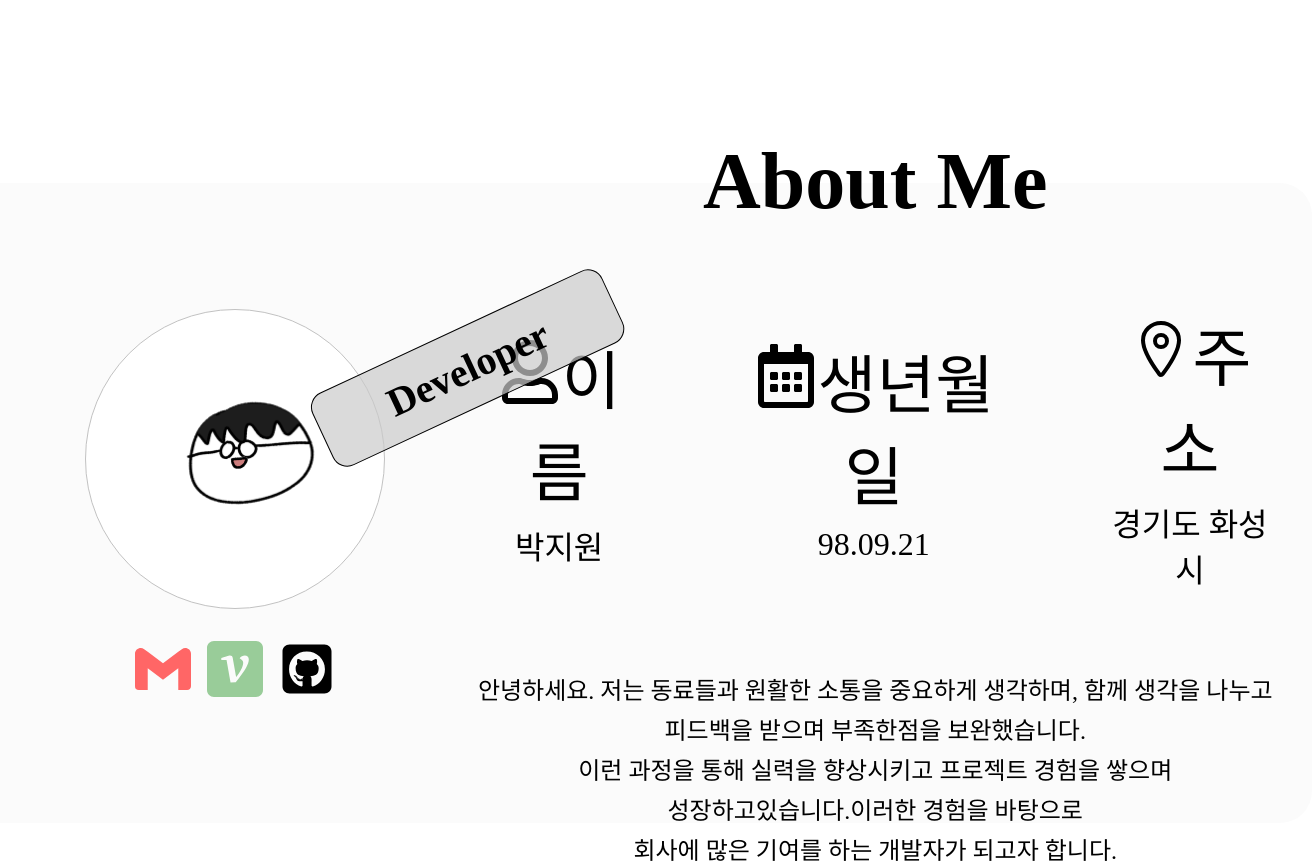
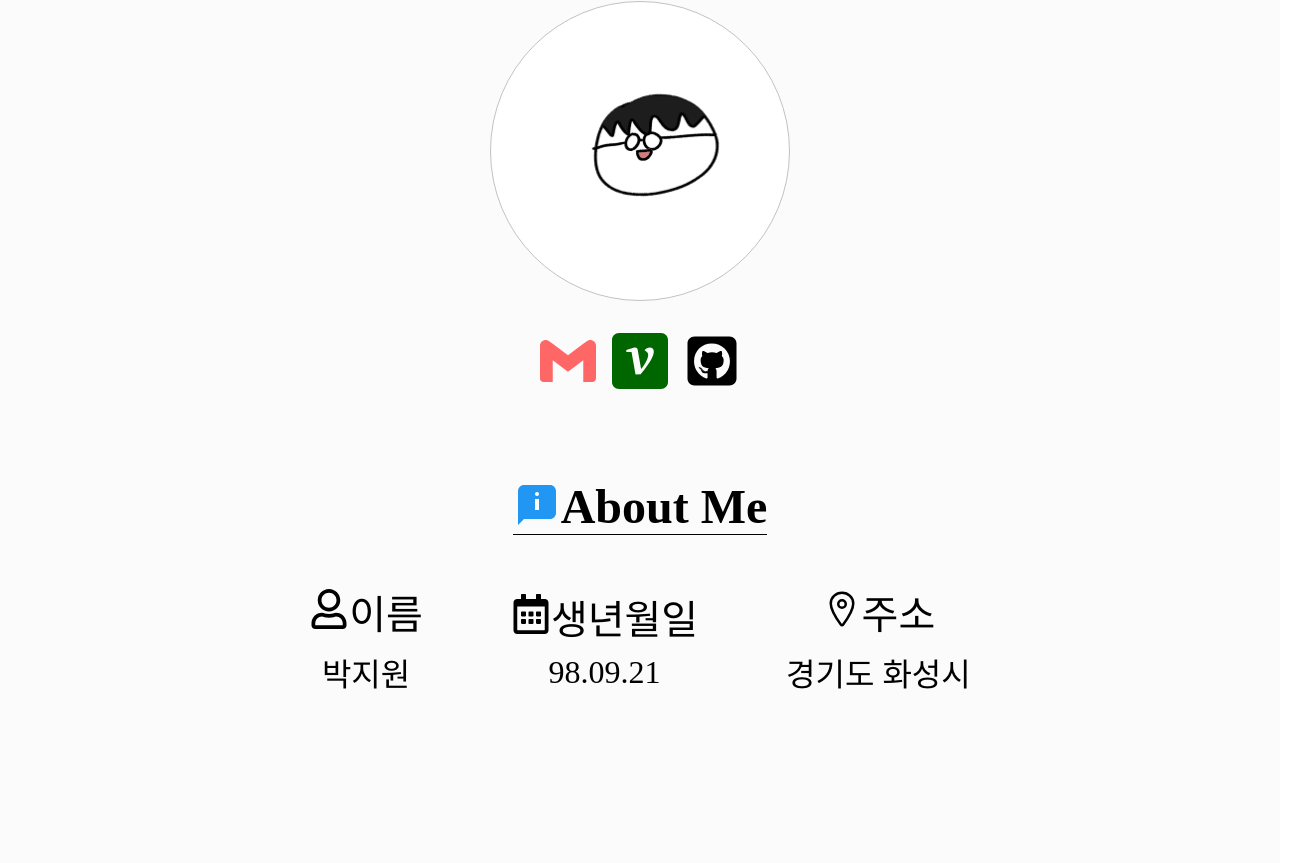
Before and after one commit to PJW980921/PJW-PortFolio, a React (Vite) app: page / in a window 1280 px wide. Shown: the part 137-1000 px from the top of the page, 1312 px wide, since content can reach past the window. Built offline with nearby package versions, Linux system fonts and the light colour scheme; a web font is replaced by a local one.

Commit message:
refactor : AboutMe 소개글 수정 및 UI 반응형 구현

```diff
--- a/src/components/Main/AboutMe/AboutMe.scss
+++ b/src/components/Main/AboutMe/AboutMe.scss
@@ -2,7 +2,6 @@
 
 .about-me_container {
   display: flex;
-  flex-direction: row;
   width: 100%;
   align-items: center;
   justify-content: center;
@@ -21,10 +20,17 @@
   text-align: center;
   justify-content: space-around;
   border-radius: 2rem;
-  width: 100rem;
+  width: 80%;
   height: 40rem;
   background-color: rgba(249, 249, 249, 0.6);
   padding: 0 2rem;
+  @media (max-width: 1500px) {
+    flex-direction: column;
+    gap: 2rem;
+    justify-content: center;
+    width: 100%;
+    height: 100%;
+  }
 }
 
 .profile-box {
@@ -35,6 +41,12 @@
   gap: 2rem;
   border-radius: 2rem;
   width: 30rem;
+  @media (min-width: 767px) and (max-width: 1500px) {
+    flex-direction: column;
+    justify-content: center;
+    width: auto;
+    height: 100%;
+  }
 }
 
 .profile-img_box {
@@ -63,11 +75,14 @@
   font-size: 2.5rem;
   top: 20rem;
   left: 63rem;
-  transform: translateX(-48rem) rotate(-25deg) translateY(10rem);
+  transform: translateX(-52rem) rotate(-25deg) translateY(10rem);
   border: 0.1rem solid;
   background-color: rgba(203, 203, 203, 0.7);
   border-radius: 1rem;
   z-index: 1;
+  @media (max-width: 1919px) {
+    display: none;
+  }
 }
 .icons-box {
   display: flex;
@@ -86,7 +101,7 @@
 }
 
 #velog {
-  color: #99cc99;
+  color: #006600;
 }
 
 #gmail {
@@ -95,27 +110,33 @@
 .profile-info_container {
   display: flex;
   flex-direction: column;
-  gap: 5rem;
+  gap: 3rem;
   justify-content: center;
   align-items: center;
 }
 
 .profile-info_title {
+  display: flex;
   font-family: 'JalnanGothic';
-  font-size: 5rem;
+  font-size: 3rem;
+  border-bottom: 0.1rem solid;
 }
 .profile-info_box {
   display: flex;
   justify-content: center;
   flex-direction: row;
   list-style: none;
-  gap: 5rem;
+  gap: 5.5rem;
   animation: backInRight;
   animation-duration: 1s;
+  @media (max-width: 768px) {
+    gap: 0;
+    flex-direction: column;
+  }
 }
 .info-item_title {
   font-family: 'JalnanGothic';
-  font-size: 4rem;
+  font-size: 2.5rem;
 }
 .info-item {
   display: flex;
@@ -130,13 +151,22 @@
 
 .profile-text {
   font-family: 'JalnanGothic';
-  display: flex;
-  justify-content: center;
-  width: 50rem;
-  align-items: center;
-  font-size: 1.5rem;
+  width: 70rem;
+  font-size: 2rem;
   animation: backInRight;
   animation-duration: 1s;
   overflow-wrap: break-word;
   line-height: 2.5rem;
+  @media (max-width: 1280px) {
+    flex-direction: column;
+    justify-content: center;
+    width: 100%;
+    height: 100%;
+  }
+  @media (max-width: 767px) {
+    display: none;
+  }
 }
+.profile-text_link {
+  color: #006600;
+}
--- a/src/components/Main/AboutMe/AboutMe.tsx
+++ b/src/components/Main/AboutMe/AboutMe.tsx
@@ -5,6 +5,7 @@ import { SiGmail } from 'react-icons/si';
 import { FaRegUser } from 'react-icons/fa';
 import { FaRegCalendarAlt } from 'react-icons/fa';
 import { IoLocationOutline } from 'react-icons/io5';
+import { FcAbout } from 'react-icons/fc';
 export default function AboutMe() {
   return (
     <>
@@ -49,7 +50,10 @@ export default function AboutMe() {
             </div>
           </div>
           <div className="profile-info_container">
-            <h1 className="profile-info_title">About Me</h1>
+            <h1 className="profile-info_title">
+              <FcAbout />
+              About Me
+            </h1>
             <ul className="profile-info_box">
               <li className="info-item">
                 <div className="info-item_title">
@@ -76,13 +80,27 @@ export default function AboutMe() {
               </li>
             </ul>
             <div className="profile-text">
-              안녕하세요. 저는 동료들과 원활한 소통을 중요하게 생각하며, 함께
-              생각을 나누고 피드백을 받으며 부족한점을 보완했습니다.
+              안녕하세요.
               <br />
-              이런 과정을 통해 실력을 향상시키고 프로젝트 경험을 쌓으며
+              어린 시절 호기심에 오픈소스로 유틸리티 프로그램을
+              <br /> 개발하여 친구들에게 공유하고 사용하는데 재미를 느껴
               <br />
-              성장하고있습니다.이러한 경험을 바탕으로
-              <br /> 회사에 많은 기여를 하는 개발자가 되고자 합니다.
+              개발자를 꿈꾸게 되었습니다.
+              <br />
+              현재는 프론트엔드 개발자가 되고자 꾸준히 학습한 내용들을 정리하여{' '}
+              <br />
+              <a
+                className="profile-text_link"
+                href="https://velog.io/@jackgg12322/posts"
+                target="_blank"
+              >
+                개인 블로그
+              </a>
+              에 작성중입니다.
+              <br />
+              항상 배우는 자세로 임하고 제 역량을 발휘하여 회사에 많은 기여를
+              하는 <br />
+              개발자가 되겠습니다. 감사합니다.
             </div>
           </div>
         </div>
```
